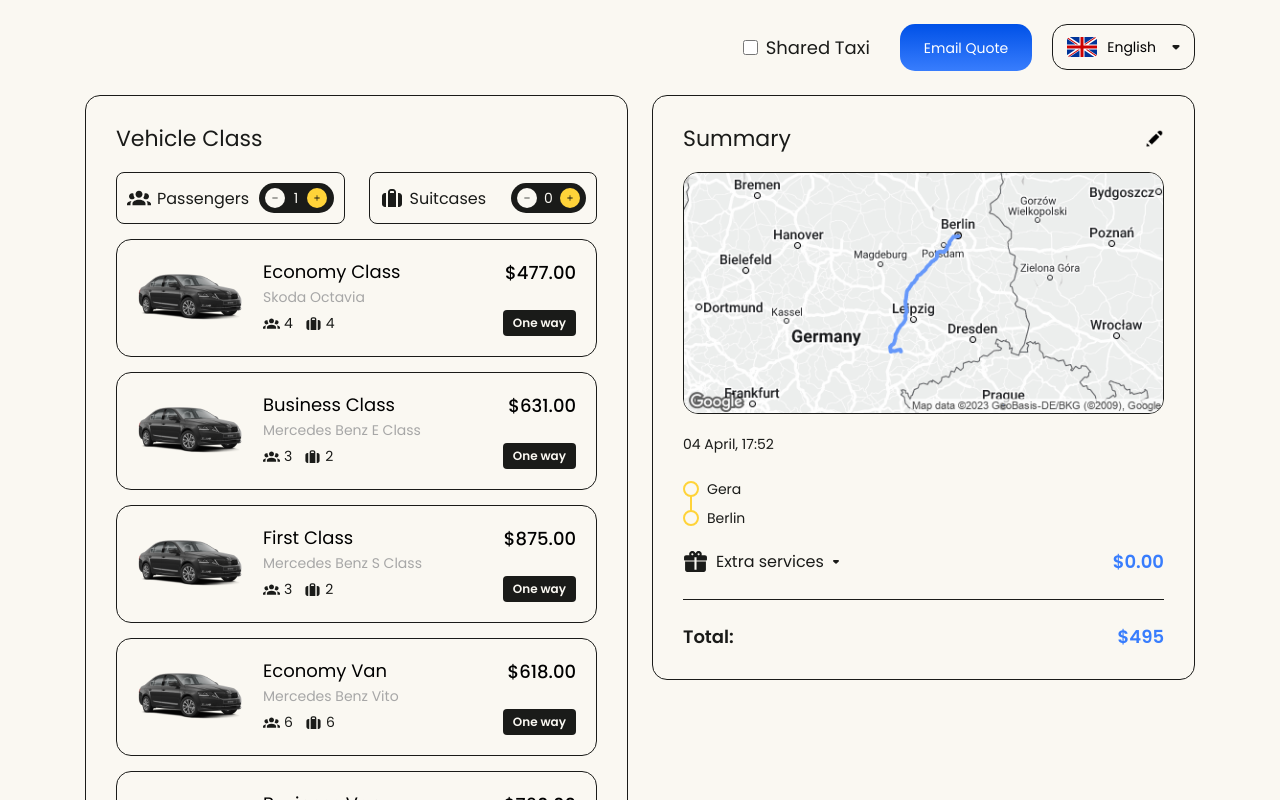
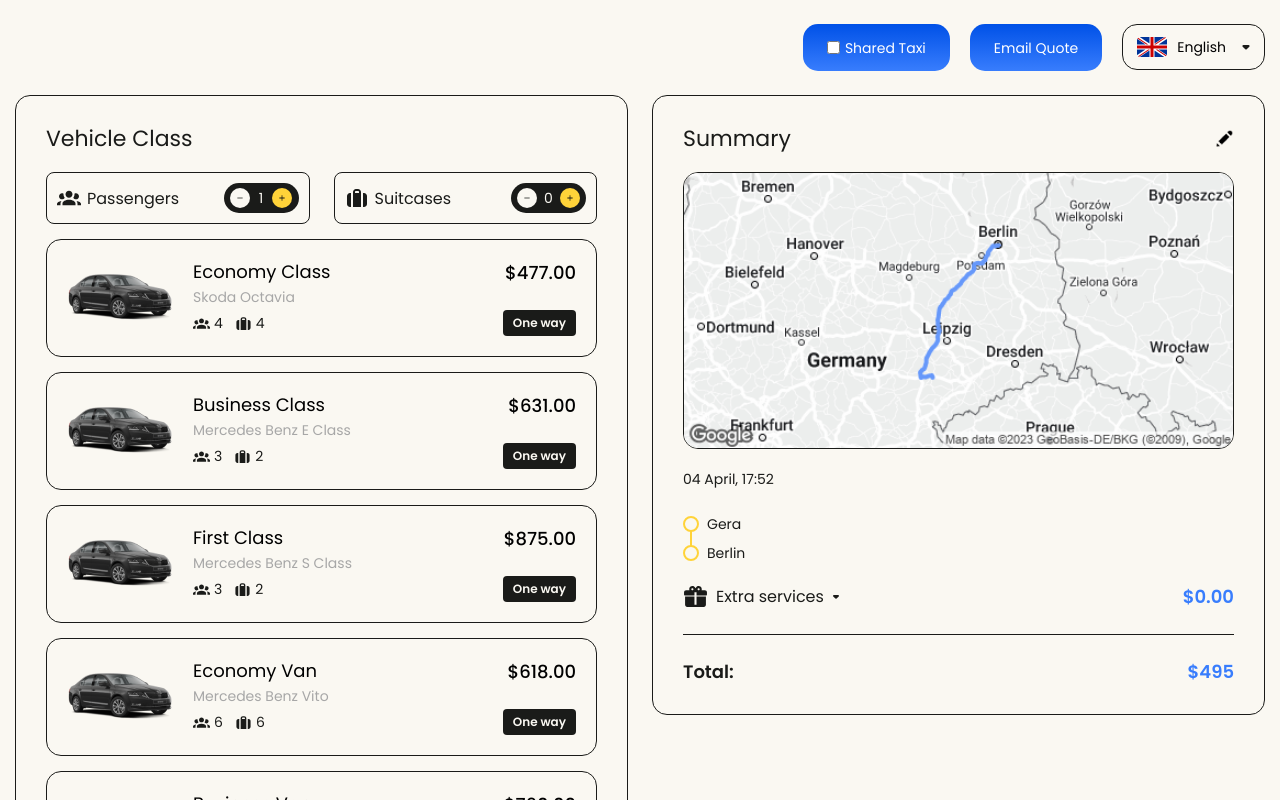
Before and after one commit to shahriyor-sharifjonov/booking-widget, a Vue app: page /order in a window 1280 px wide. Shown: the top 800 px of the page. Built offline with nearby package versions, Linux system fonts and the light colour scheme.

Commit message:
powered by bestprice

```diff
--- a/src/assets/main.scss
+++ b/src/assets/main.scss
@@ -714,24 +714,19 @@ body{
     font-size: 14px;
     line-height: 18px;
     color: #FFFFFF;
-    &_nobg{
-      display: flex;
-      align-items: center;
-      justify-content: flex-start;
-      gap: 8px;
-      font-size: 18px;
-      padding-right: 10px;
-      label, input{
-        cursor: pointer;
-      }
-      input{
-        width: 15px;
-        height: 15px;
-      }
-      label{
-        user-select: none;
-        color: var(--text);
-      }
+    position: relative;
+    display: flex;
+    align-items: center;
+    justify-content: center;
+    gap: 5px;
+    &-overlay{
+      position: absolute;
+      top: 0;
+      left: 0;
+      width: 100%;
+      height: 100%;
+      z-index: 1;
+      cursor: pointer;
     }
   }
   &__dropdown{
@@ -1252,12 +1247,12 @@ body{
 
 @media (min-width: 1200px) {
   .book-order__container {
-    max-width: 1140px;
+    max-width: 1440px;
   }
 }
 
 @media (min-width: 1400px) {
   .book-order__container {
-    max-width: 1320px;
+    max-width: 1140px;
   }
 }
--- a/src/components/OrderHeader.vue
+++ b/src/components/OrderHeader.vue
@@ -15,9 +15,10 @@
 
 <template>
     <div class="book-header">
-        <div class="book-header__button_nobg">
+        <div class="book-header__button">
             <input type="checkbox" id="sharedtaxi">
-            <label for="sharedtaxi">Shared Taxi</label>
+            <p>Shared Taxi</p>
+            <label for="sharedtaxi" class="book-header__button-overlay"></label>
         </div>
         <button class="book-header__button">
             Email Quote
```
